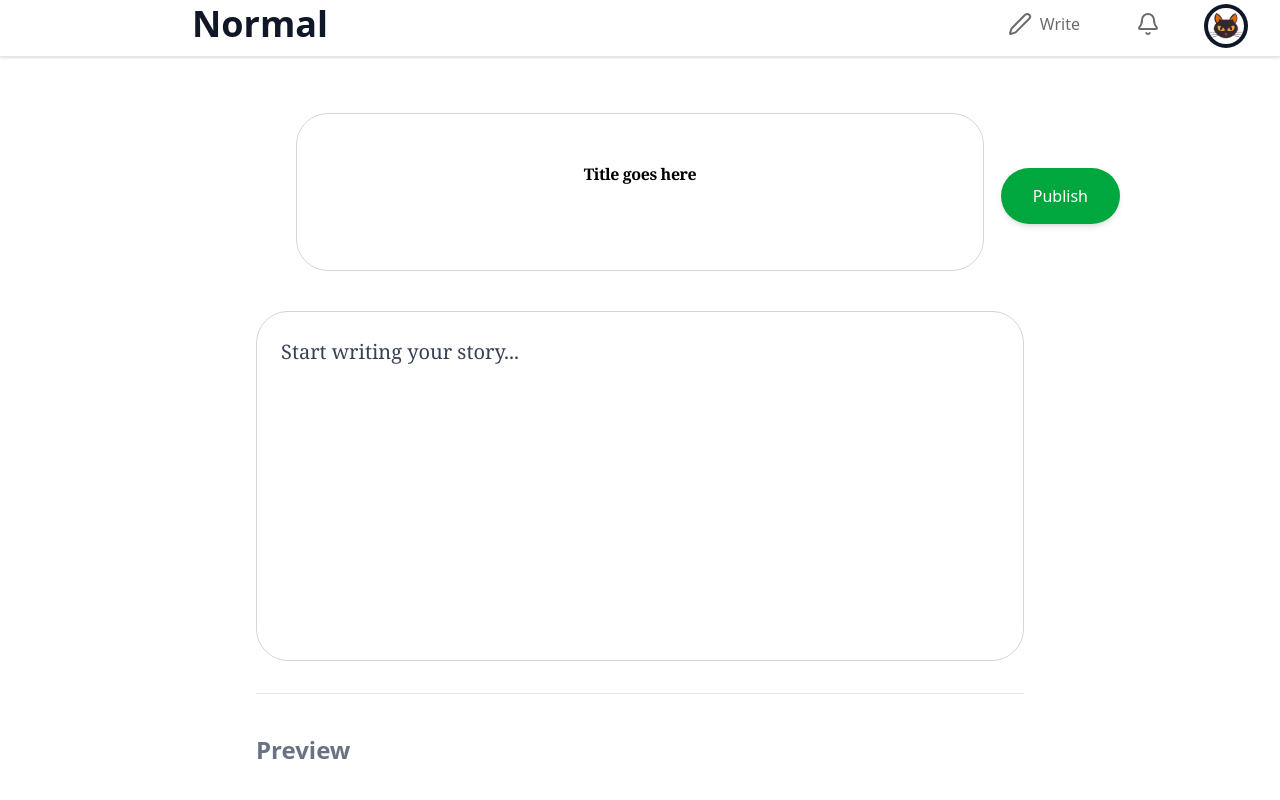
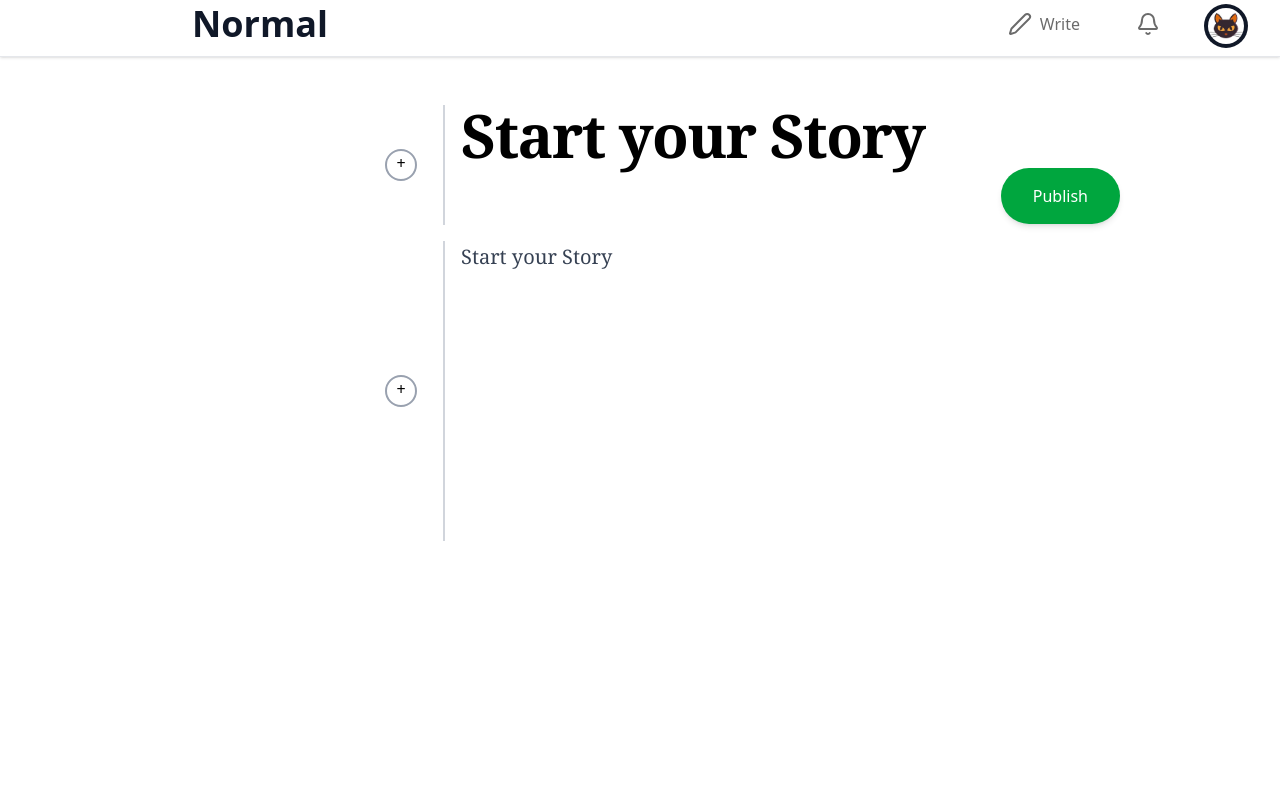
Before and after one commit to Mohfazam/Normal, a React (Vite) app in the folder Frontend/: page /newPost in a window 1280 px wide. Shown: the top 800 px of the page. Built offline with nearby package versions, Linux system fonts and the light colour scheme.

Commit message:
UI and Navbar

```diff
--- a/Frontend/src/Pages/NewPost.tsx
+++ b/Frontend/src/Pages/NewPost.tsx
@@ -1,5 +1,5 @@
 import { Navbar } from "../Components/Navbar";
-import { TextEditor } from "../Components/TextEditor";
+import {XtextEditor} from "../Components/XTextEditor"
 import axios from "axios";
 import { useNavigate } from "react-router-dom";
 import { toast } from 'react-toastify';
@@ -15,7 +15,7 @@ export const NewPost = () => {
             const response = await axios.post("https://normalbackend.vercel.app/addPost", content);
             console.log("Post added successfully,", response);
             toast.success("Post Published Successfully");
-            setTimeout(() => navigate("/allposts"), 1000); // small delay to allow toast to show
+            setTimeout(() => navigate("/allposts"), 1000);
         } catch (error) {
             toast.error("❌ Something went wrong!");
             console.error("Error:", error);
@@ -25,7 +25,7 @@ export const NewPost = () => {
     return (
         <div className="flex flex-col gap-4">
             <Navbar />
-            <TextEditor editable={true} onSave={newPost} />
+            <XtextEditor editable={true} onSave={newPost} />
 
         </div>
     );
```
Also changed, not shown: Frontend/src/Components/Navbar.tsx (+0 -9 lines).
